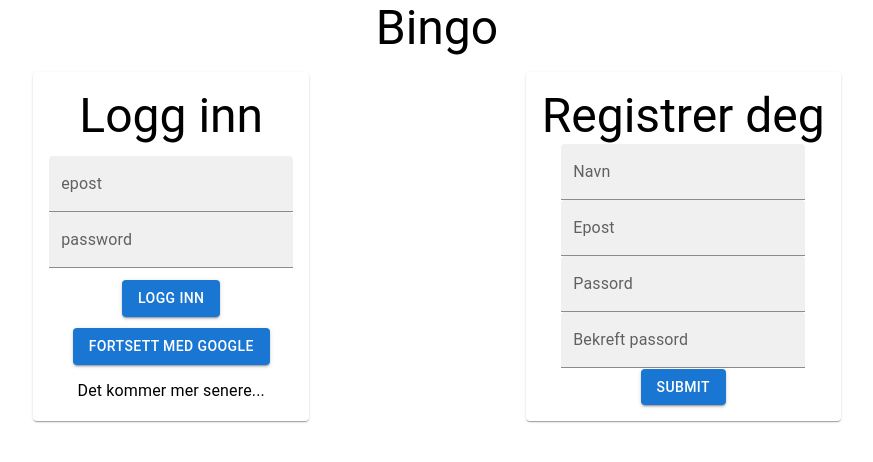
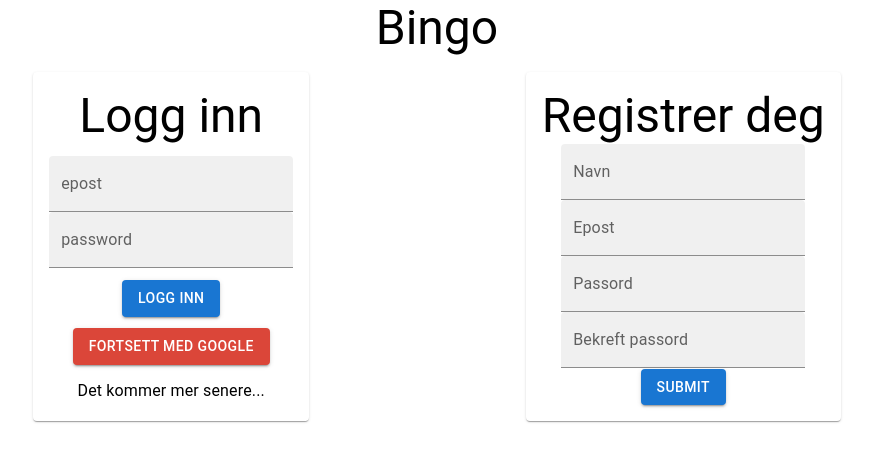
Before and after one commit to magnus-schj/bingo, a React (Vite) app: page / in a window 1280 px wide. Shown: the top 462 px of the page, without its empty margins (203-1076 px from the left). Built offline with nearby package versions, Linux system fonts and the light colour scheme; no server answers.

Commit message:
custom colurs for google btn

```diff
--- a/src/components/SignIn.component.tsx
+++ b/src/components/SignIn.component.tsx
@@ -46,7 +46,16 @@ const SignIn: FC<Props> = () => {
         Logg inn
       </Button>
 
-      <Button variant="contained" onClick={() => signInWithGoogle()}>
+      <Button
+        variant="contained"
+        onClick={() => signInWithGoogle()}
+        sx={{
+          background: "hsl(5, 69%, 54%)",
+          ":hover": {
+            background: "hsl(30,90%,60%)",
+          },
+        }}
+      >
         Fortsett med Google
       </Button>
       <Typography variant="subtitle1" color="initial">
```
